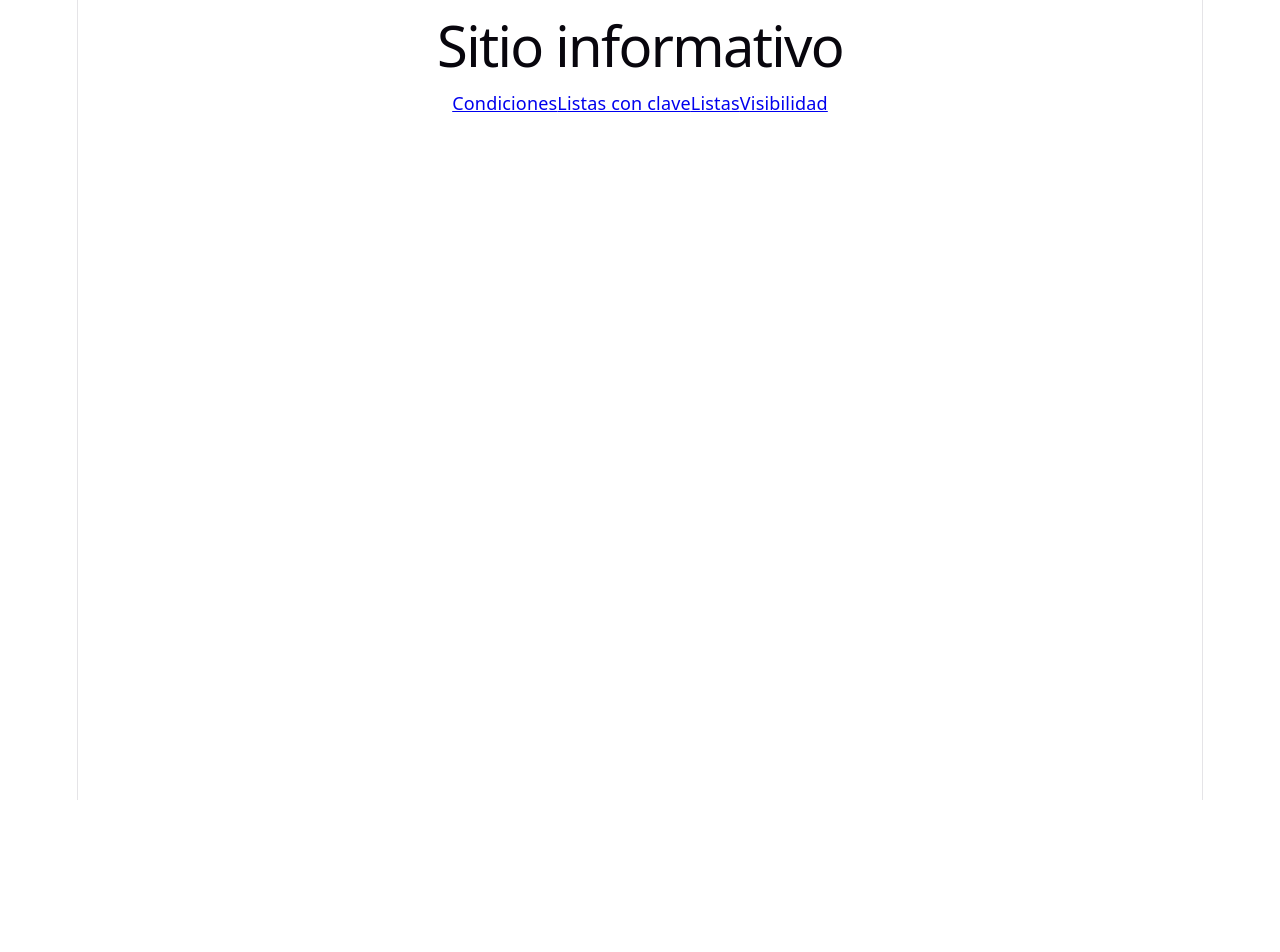
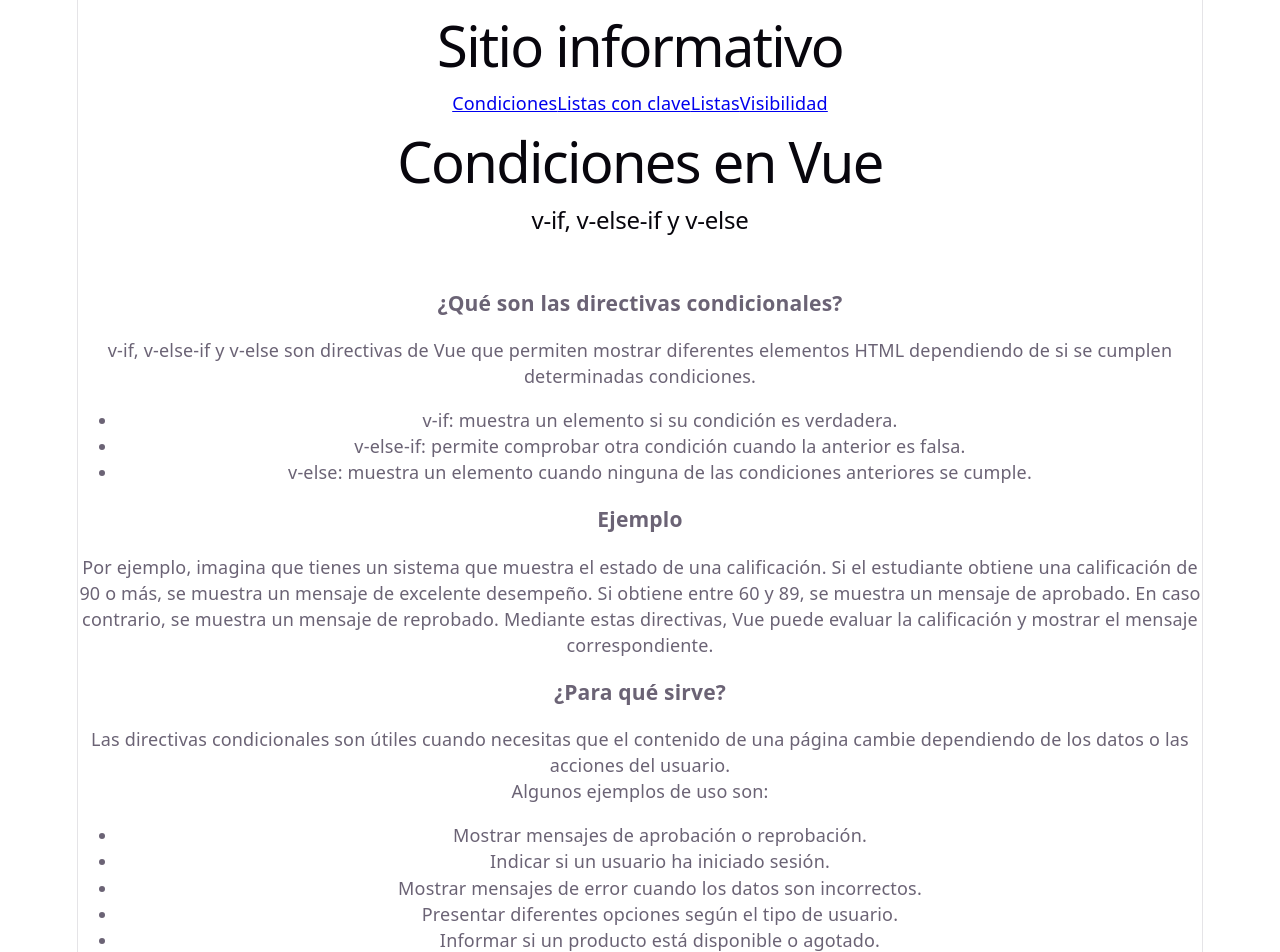
Before and after one commit to erikajhoana-dot/SPA-VUE, a Vue app: page /condiciones in a window 1280 px wide. Shown: the top 952 px of the page. Before the commit the page ends 800 px from the top, so only its background shows below. Built offline with nearby package versions, Linux system fonts and the light colour scheme.

Commit message:
Agregar página de condiciones con v-if

```diff
--- a/src/views/CondicionesView.vue
+++ b/src/views/CondicionesView.vue
@@ -1,3 +1,45 @@
 <template>
+    <main>
 
+        <h1>Condiciones en Vue</h1>
+        <h2>v-if, v-else-if y v-else</h2>
+        <img>
+        <h3>¿Qué son las directivas condicionales?</h3>
+        <p>v-if, v-else-if y v-else son directivas de Vue que permiten mostrar diferentes elementos HTML dependiendo de si se cumplen determinadas condiciones.</p>
+        <ul>
+            <li v-for="(directiva, indice) in directivas" :key="indice">{{ directiva }}</li>
+        </ul>
+        <h3>Ejemplo</h3>
+        <p>Por ejemplo, imagina que tienes un sistema que muestra el estado de una calificación. Si el estudiante obtiene una calificación de 90 o más, se muestra un mensaje de excelente desempeño. Si obtiene entre 60 y 89, se muestra un mensaje de aprobado. En caso contrario, se muestra un mensaje de reprobado. Mediante estas directivas, Vue puede evaluar la calificación y mostrar el mensaje correspondiente.</p>
+        <h3>¿Para qué sirve?</h3>
+        <p>Las directivas condicionales son útiles cuando necesitas que el contenido de una página cambie dependiendo de los datos o las acciones del usuario.</p>
+        <p>Algunos ejemplos de uso son: </p>
+        <ul>
+            <li v-for="(ejemplo, indice) in ejemplos" :key="indice">{{ ejemplo }}</li>
+        </ul>
+        <h3>Ejemplo práctico de funcionamiento</h3>
+        <p v-if="calificacion >= 90">Excelente desempeño.</p>
+        <p v-else-if="calificacion >= 60">Aprobado.</p>
+        <p v-else>Reprobado.</p>
+    </main>
 </template>
+
+<script setup>
+
+const directivas = [
+    "v-if: muestra un elemento si su condición es verdadera.",
+    "v-else-if: permite comprobar otra condición cuando la anterior es falsa.",
+    "v-else: muestra un elemento cuando ninguna de las condiciones anteriores se cumple.",
+]
+
+const ejemplos = [
+    "Mostrar mensajes de aprobación o reprobación.",
+    "Indicar si un usuario ha iniciado sesión.",
+    "Mostrar mensajes de error cuando los datos son incorrectos.",
+    "Presentar diferentes opciones según el tipo de usuario.",
+    "Informar si un producto está disponible o agotado."
+]
+
+const calificacion = 75
+
+</script>
--- a/src/views/VisibilidadView.vue
+++ b/src/views/VisibilidadView.vue
@@ -3,7 +3,7 @@
 
         <h1>Visibilidad en Vue</h1>
         <h2>v-show</h2>
-        <img src="../assets/directiva-v-for.png">
+        <img>
         <h3>¿Qué es v-show?</h3>
         <p>v-show es una directiva de Vue que permite mostrar u ocultar un elemento HTML dependiendo de una condición. Para hacerlo, modifica la propiedad CSS display del elemento, sin eliminarlo del DOM.</p>
         <h3>Ejemplo</h3>
@@ -21,6 +21,7 @@
 </template>
 
 <script setup>
+
 import { ref } from 'vue' //Ayuda a crear una variable reactiva
 
 const mostrar=ref(true)
```
